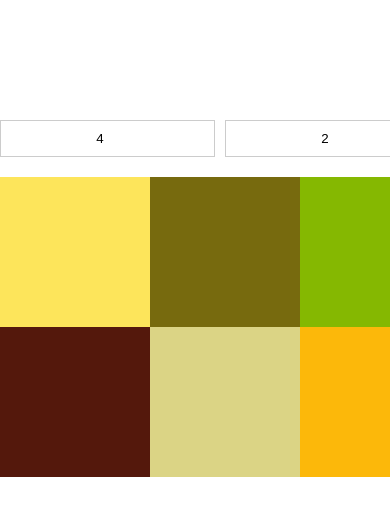
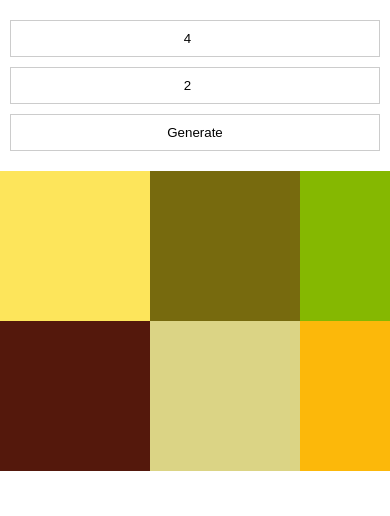
Before and after one commit to nadyja/dancefloor, a React (Create React App) app: page / in a window 390 px wide. Shown: the top 516 px of the page. Built offline with nearby package versions, Linux system fonts and the light colour scheme; the HTML template or start-up script is replaced by a standard one.

Commit message:
Responsive utilities

```diff
--- a/src/components/Canvas/styles.css
+++ b/src/components/Canvas/styles.css
@@ -2,3 +2,8 @@
 
   height: auto;
 }
+@media only screen and (max-width: 1000px) {
+  .canvas {
+    max-width: 100%;
+  }
+}
--- a/src/components/Form/styles.scss
+++ b/src/components/Form/styles.scss
@@ -16,3 +16,19 @@
     }
   }
 }
+@media only screen and (max-width: 1000px) {
+  .controls {
+    flex-direction: column;
+    padding: 20px 10px;
+    &__input {
+      &--text {
+        margin-right: 0px;
+        margin-bottom: 10px;
+        flex: 1 1 auto;
+      }
+      &--button {
+        flex: 1 1 auto;
+      }
+    }
+  }
+}
--- a/src/containers/App.css
+++ b/src/containers/App.css
@@ -4,3 +4,9 @@
   height: 100%;
   margin: auto;
 }
+@media only screen and (max-width: 1000px) {
+  .wrapper {
+    padding: 0;
+    width: 100%;
+  }
+}
```
